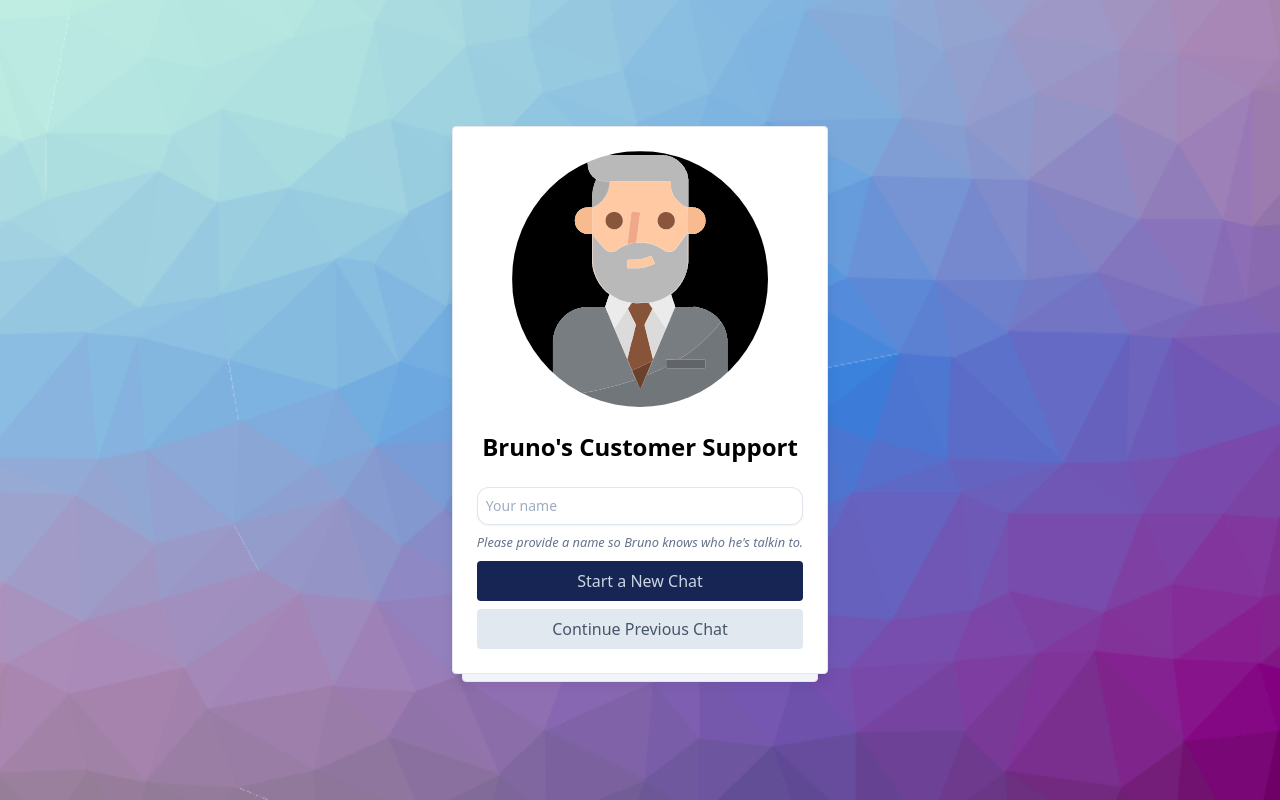
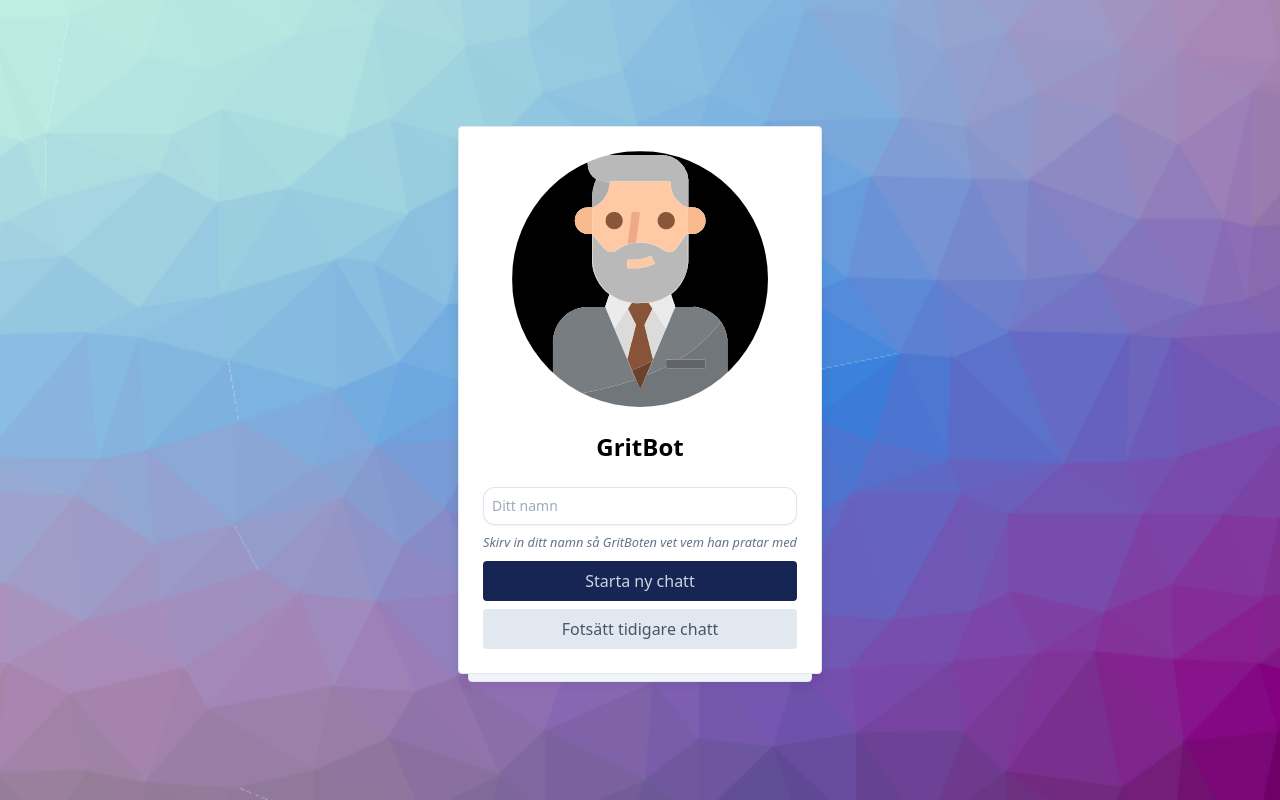
Before and after one commit to Ignacio-CI/chatbot-examensarbete-fe22, a Nuxt app: page / in a window 1280 px wide. Built offline with nearby package versions, Linux system fonts and the light colour scheme.

Commit message:
changed name Bruno to GritBot

```diff
--- a/components/Chat.vue
+++ b/components/Chat.vue
@@ -11,9 +11,9 @@ import type { MessageForm } from '#build/components';
         </div>
       </div>
       <div>
-        <div class="font-medium truncate max-w-[9rem] md:max-w-none">Bruno</div>
+        <div class="font-medium truncate max-w-[9rem] md:max-w-none">GritBot</div>
         <div class="text-slate-500 mt-0.5 truncate max-w-[9rem] md:max-w-none">
-          Customer Support Agent
+          Studieassistent och rådgivare
         </div>
       </div>
     </div>
--- a/components/MessageForm.vue
+++ b/components/MessageForm.vue
@@ -6,7 +6,7 @@ import type { parse } from 'vue/compiler-sfc'; import type { pushScopeId } from
       v-model.trim="newMessage"
       @keypress.enter.prevent="handleSubmit"
       class="transition p-4 w-full text-sm border border-slate-300/60 shadow-sm placeholder:text-slate-400/90 focus:ring-4 focus:ring-primary focus:ring-opacity-20 focus:border-primary focus:border-opacity-40 pr-16 rounded-xl resize-none"
-      placeholder="Enter your message..."
+      placeholder="Ställ din fråga här..."
     ></textarea>
     <button
       type="submit"
--- a/components/Start.vue
+++ b/components/Start.vue
@@ -1,29 +1,29 @@
 <template>
   <section class="flex flex-col items-center gap-6">
     <img src="/bruno.svg" class="w-64 h-64 rounded-full" />
-    <h1 class="text-center font-bold text-2xl">Bruno's Customer Support</h1>
+    <h1 class="text-center font-bold text-2xl">GritBot</h1>
     <form @submit.prevent="handleSubmit" class="flex flex-col gap-2 w-full">
       <input
         v-model.trim="customerName"
         type="text"
-        placeholder="Your name"
+        placeholder="Ditt namn"
         class="w-full transition p-2 text-sm border border-slate-300/60 shadow-sm placeholder:text-slate-400/90 focus:ring-4 focus:ring-primary focus:ring-opacity-20 focus:border-primary focus:border-opacity-40 pr-16 rounded-xl"
       />
       <small class="text-slate-500 italic">
-        Please provide a name so Bruno knows who he's talkin to.
+        Skirv in ditt namn så GritBoten vet vem han pratar med
       </small>
       <button
         :disabled="hasNameError"
         type="submit"
         class="transition w-full bg-blue-950 text-slate-300 font-medium py-2 px-3 rounded hover:bg-opacity-90"
       >
-        Start a New Chat
+        Starta ny chatt
       </button>
       <button
         type="button"
         class="transition w-full bg-slate-200 text-slate-600 font-medium py-2 px-3 rounded hover:bg-opacity-90"
       >
-        Continue Previous Chat
+        Fotsätt tidigare chatt
       </button>
     </form>
   </section>
--- a/interfaces/IMessage.ts
+++ b/interfaces/IMessage.ts
@@ -2,5 +2,5 @@ export interface IMessage {
   name: string;
   message: string;
   isBruno: boolean;
-  tiemstamp: string;
+  timestamp: string;
 }
```
